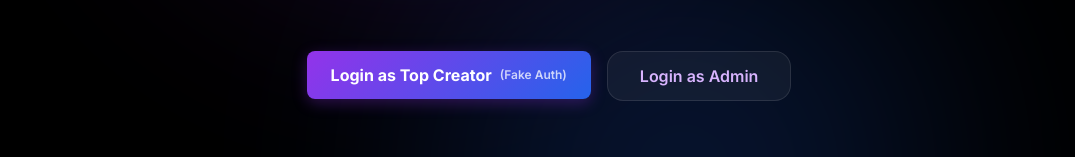
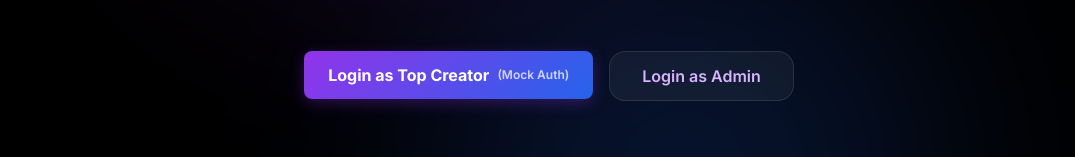
Before and after one commit to msem006/amplifyv0, a Next.js app: page / in a window 1280 px wide. Shown: the part 457-614 px from the top of the page, without its empty margins (91-1166 px from the left). Built offline with nearby package versions, Linux system fonts and the light colour scheme; no server answers.

Commit message:
Add README and code comments for V2 Attribution Engine

```diff
--- a/src/app/page.tsx
+++ b/src/app/page.tsx
@@ -3,11 +3,12 @@ import { auth, signIn } from '@/auth';
 import { redirect } from 'next/navigation';
 
 export default async function Home() {
+  // 1. Session Check: Automatically redirect authenticated users to the dashboard.
   let session = null;
   try {
     session = await auth();
   } catch (error) {
-    console.error("Auth check error:", error);
+    console.error("Auth check error (likely due to DB reset):", error);
   }
 
   if (session) {
@@ -40,16 +41,18 @@ export default async function Home() {
         </p>
 
         <div className="flex flex-col md:flex-row justify-center gap-4">
+          {/* Prototype Login: This form simulates a Creator login using NextAuth server actions */}
           <form action={async () => {
             "use server"
             await signIn("credentials", { role: "creator", redirectTo: "/dashboard" })
           }}>
             <button className="btn-primary flex items-center gap-2 group w-full md:w-auto justify-center px-8">
               <span className="font-bold">Login as Top Creator</span>
-              <span className="text-xs opacity-75">(Fake Auth)</span>
+              <span className="text-xs opacity-75">(Mock Auth)</span>
             </button>
           </form>
 
+          {/* Prototype Login: Simulates an Admin login */}
           <form action={async () => {
             "use server"
             await signIn("credentials", { role: "admin", redirectTo: "/admin" })
--- a/src/auth.ts
+++ b/src/auth.ts
@@ -6,12 +6,14 @@ export const { handlers, auth, signIn, signOut } = NextAuth({
     providers: [
         Credentials({
             name: "V2 Prototype Access",
+            // For the V2 prototype, we use a custom Credentials provider to simulate different user roles.
+            // This allows the user to jump between Admin and Creator views instantly.
             credentials: {
                 role: { label: "Select Role", type: "text" }
             },
             async authorize(credentials) {
-                // Determine which mock user to login as
-                let email = "shroud_clone@gmail.com"; // Default High Tier Creator
+                // Map the selected role to one of our seeded email addresses
+                let email = "shroud_clone@gmail.com"; // Default High Tier Creator ("Top Talent")
 
                 if (credentials?.role === "admin") {
                     email = "admin@amplify.gg";
@@ -19,6 +21,7 @@ export const { handlers, auth, signIn, signOut } = NextAuth({
                     email = "newbie_streamer@test.com";
                 }
 
+                // Verify the user exists in our local database
                 const user = await prisma.creator.findUnique({
                     where: { email }
                 });
@@ -35,6 +38,7 @@ export const { handlers, auth, signIn, signOut } = NextAuth({
         })
     ],
     callbacks: {
+        // Ensure the internal User ID is passed into the session for database queries
         async session({ session, token }) {
             if (session.user && token.sub) {
                 session.user.id = token.sub;
@@ -43,6 +47,7 @@ export const { handlers, auth, signIn, signOut } = NextAuth({
         }
     },
     pages: {
-        signIn: '/' // Redirect to home to use our custom buttons
+        // Force the sign-in flow to use our custom landing page buttons
+        signIn: '/'
     }
 })
```
Also changed, not shown: src/app/dashboard/campaigns/actions.ts (+14 -5 lines), src/app/dashboard/campaigns/page.tsx (+7 -4 lines), src/app/dashboard/page.tsx (+7 -5 lines), 1 other file (tests, documents, lock files or other folders).
